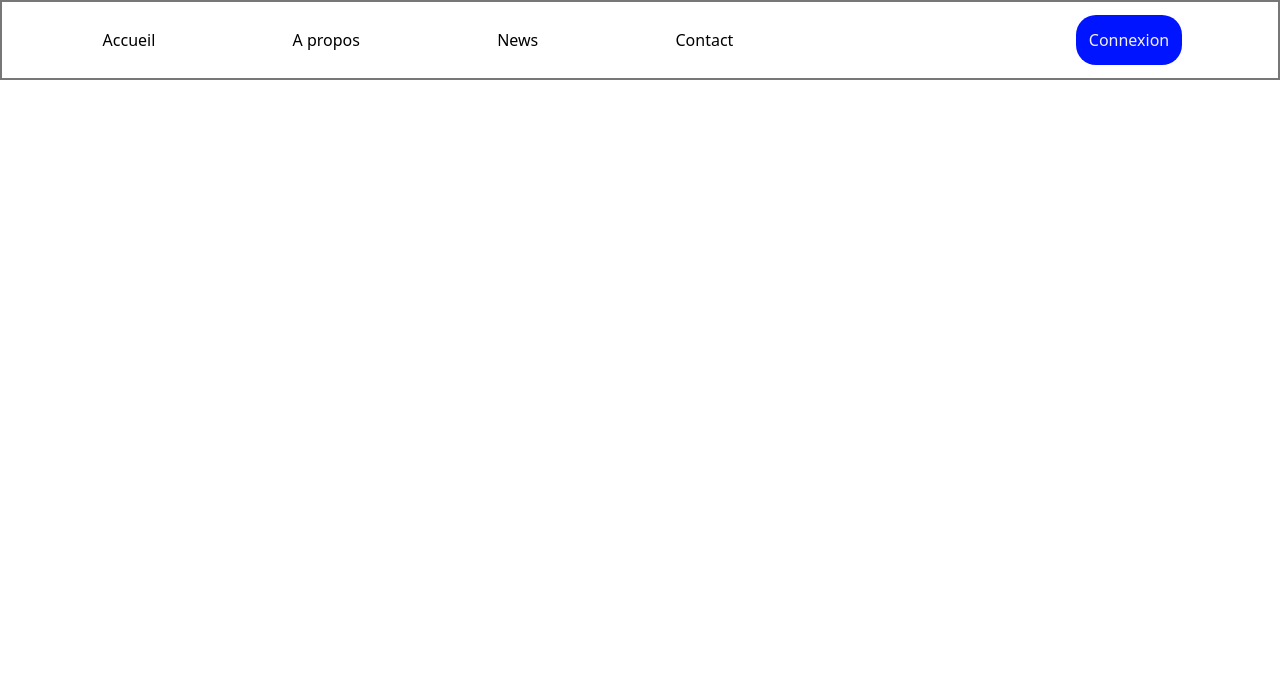
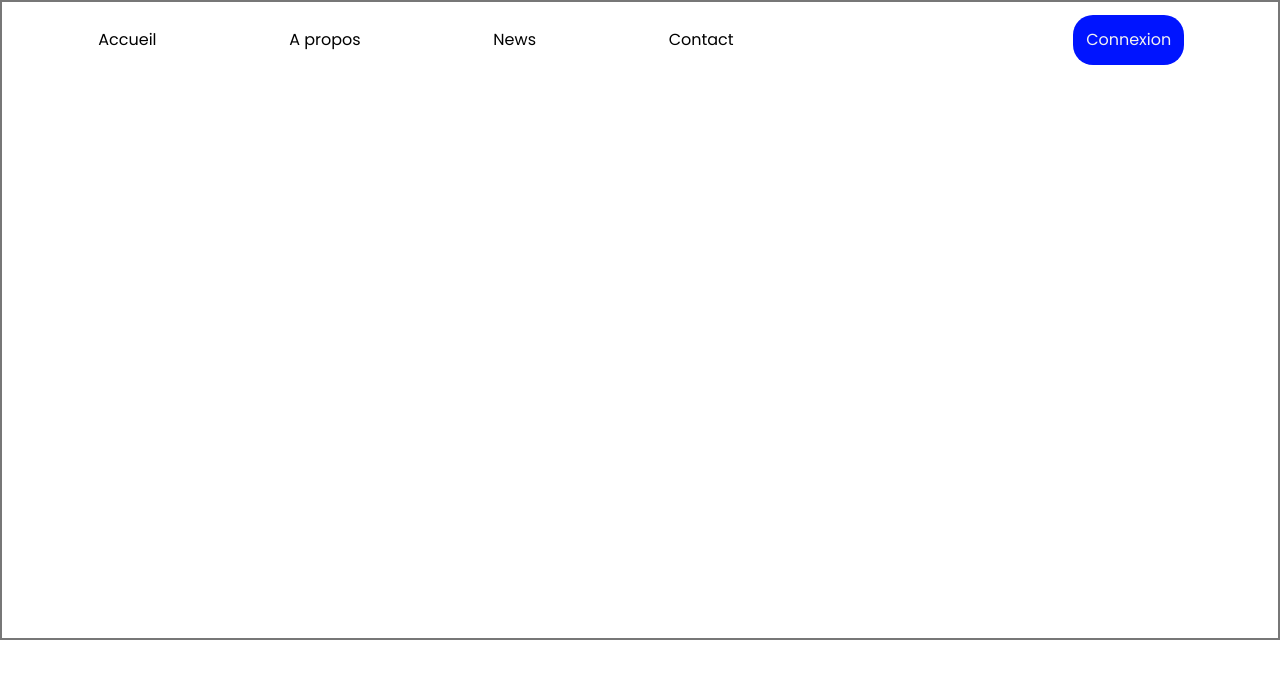
Before and after one commit to Rakotozonirina/webapps, a React (Create React App) app: page / in a window 1280 px wide. Shown: the top 678 px of the page. Built offline with nearby package versions, Linux system fonts and the light colour scheme.

Commit message:
I install the hero page

```diff
--- a/src/App.js
+++ b/src/App.js
@@ -1,11 +1,13 @@
 import React from 'react'
 import Nav from './components/nav'
+import Hero from './components/hero'
 import './index.css'
 
 export default function App() {
     return(
         <>
             <Nav/>
+            <Hero/>
         </>
     )
 }
--- /dev/null
+++ b/src/components/hero.js
@@ -0,0 +1,11 @@
+import React from 'react'
+
+export default function Hero() {
+    return(
+        <>
+            <section className='hero'>
+
+            </section>
+        </>
+    )
+}
--- a/src/index.css
+++ b/src/index.css
@@ -1,16 +1,17 @@
+@import url('https://fonts.googleapis.com/css2?family=Poppins&display=swap');
 *{
     margin: 0;
 }
 section.home nav{
     width: 100%;
     height: 5em;
-    border: 2px solid #777;
     display: flex;
     justify-content: space-between;
     align-items: center;
     position: fixed;
     top: 0;
     left: 0;
+    font-family: 'Poppins', sans-serif;
 }
 section.home nav ul{
     display: flex;
@@ -33,3 +34,8 @@ section.home nav button{
     color: #f1f1f1;
     border-radius: 20px;
 }
+section.hero{
+    border: 2px solid #777;
+    width: 100%;
+    height: 40em;
+}
```
